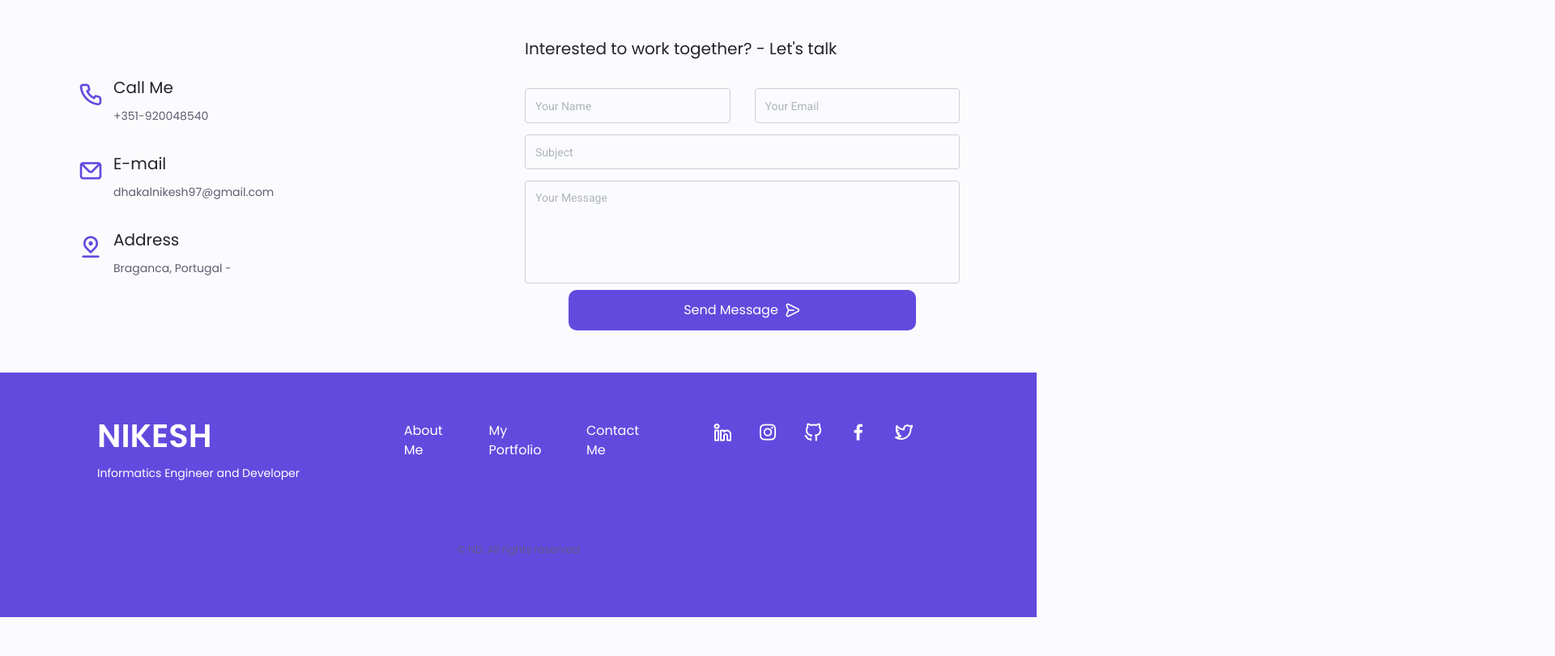
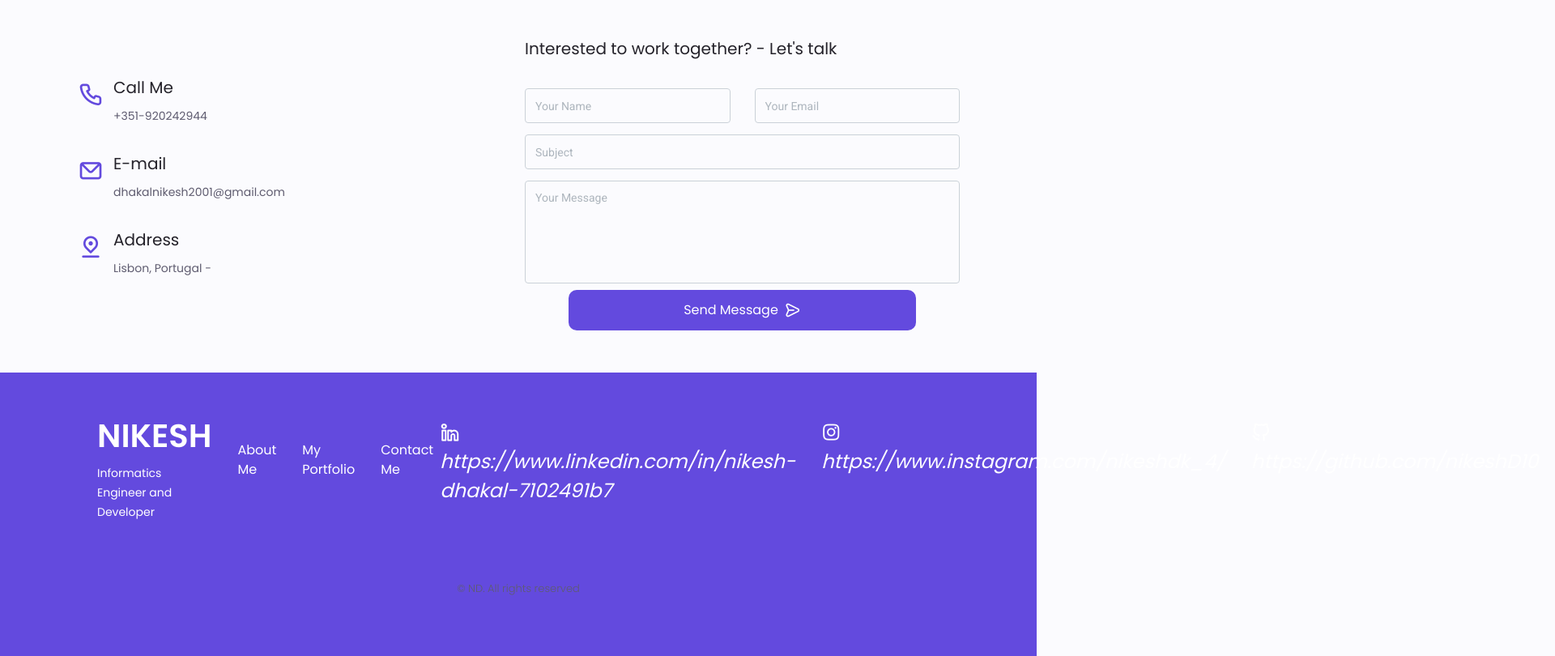
Before and after one commit to nikeshD10/Personal-Portfolio, a plain HTML site: page index.html in a window 1280 px wide. Shown: the part 5200-6010 px from the top of the page at 81% size, 1920 px wide, since content can reach past the window. Before the commit the page ends 5962 px from the top, so only its background shows below. Drawn offline with nearby package versions, Linux system fonts and the light colour scheme.

Commit message:
Updated my personal info

```diff
--- a/index.html
+++ b/index.html
@@ -1194,7 +1194,7 @@
 
               <div>
                 <h3 class="contact__title">Call Me</h3>
-                <span class="contact__subtitle">+351-920048540</span>
+                <span class="contact__subtitle">+351-920242944</span>
               </div>
             </div>
 
@@ -1203,7 +1203,9 @@
 
               <div>
                 <h3 class="contact__title">E-mail</h3>
-                <span class="contact__subtitle">dhakalnikesh97@gmail.com</span>
+                <span class="contact__subtitle"
+                  >dhakalnikesh2001@gmail.com</span
+                >
               </div>
             </div>
 
@@ -1211,7 +1213,7 @@
               <i class="uil uil-location-pin-alt contact__icon"></i>
               <div>
                 <h3 class="contact__title">Address</h3>
-                <span class="contact__subtitle"> Braganca, Portugal - </span>
+                <span class="contact__subtitle"> Lisbon, Portugal - </span>
               </div>
             </div>
           </div>
@@ -1303,15 +1305,19 @@
 
           <div class="footer__socials">
             <a href="" target="_blank" class="footer__social" id="myLinkedIn">
-              <i class="uil uil-linkedin-alt"></i>
+              <i class="uil uil-linkedin-alt"
+                >https://www.linkedin.com/in/nikesh-dhakal-7102491b7</i
+              >
             </a>
 
             <a href="" target="_blank" class="footer__social" id="myInstagram">
-              <i class="uil uil-instagram"></i>
+              <i class="uil uil-instagram"
+                >https://www.instagram.com/nikeshdk_4/</i
+              >
             </a>
 
             <a href="" target="_blank" class="footer__social" id="myGithub">
-              <i class="uil uil-github-alt"></i>
+              <i class="uil uil-github-alt">https://github.com/nikeshD10</i>
             </a>
 
             <a href="" target="_blank" class="footer__social" id="myFacebook">
```
